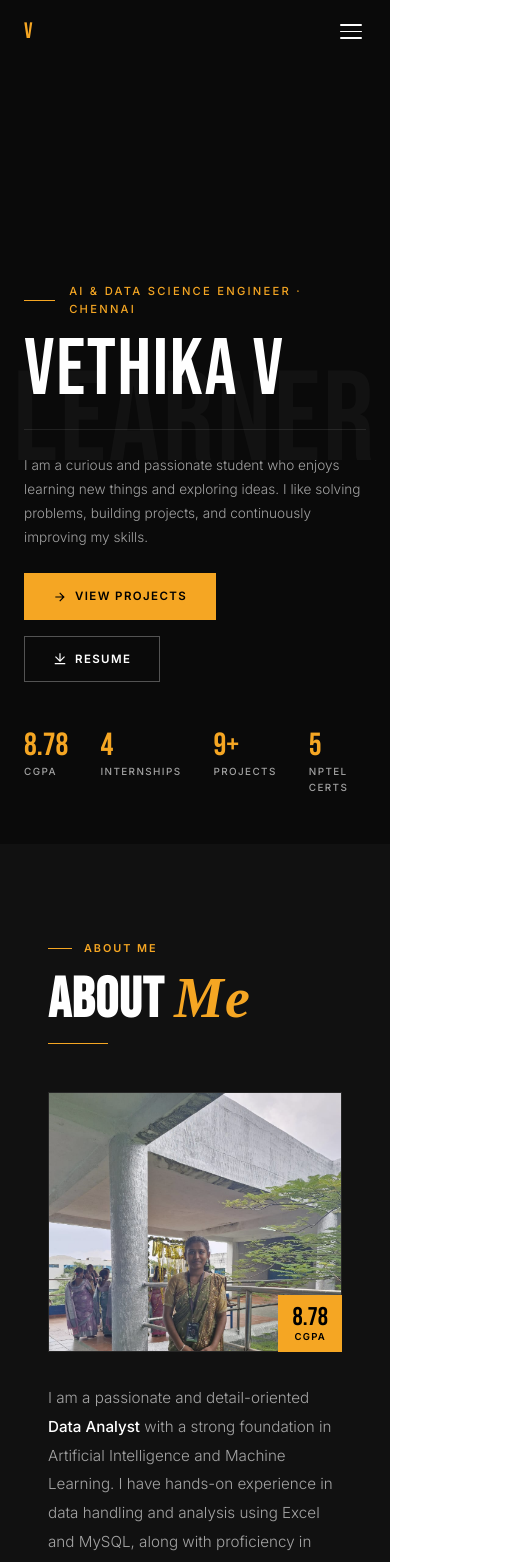
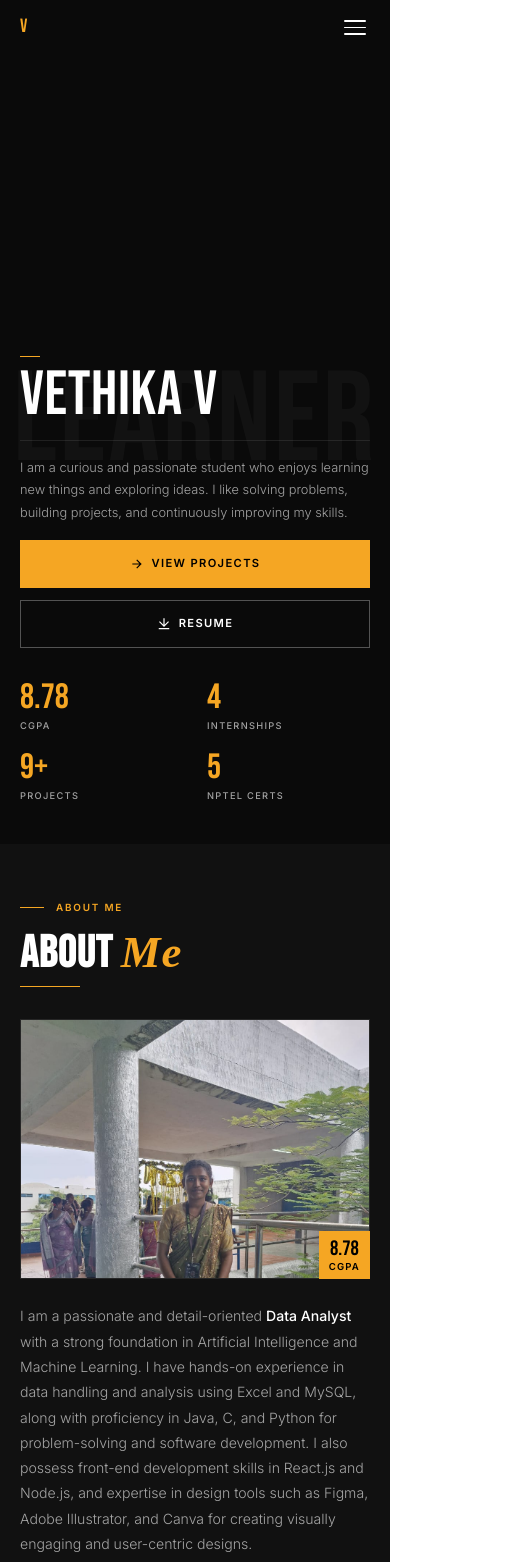
Before and after one commit to VethikaV/B-Y_Portfolio, a React (Vite) app in the folder portfolio/: page / in a window 390 px wide. Shown: the top 1562 px of the page, 529 px wide, since content can reach past the window. Built offline with nearby package versions, Linux system fonts and the light colour scheme; a web font is replaced by a local one.

Commit message:
added new changes

```diff
--- a/portfolio/src/components/CSS/style.css
+++ b/portfolio/src/components/CSS/style.css
@@ -35,12 +35,8 @@ body {
 }
 
 /* ============================================================
-   NAVBAR  ← THE FIX
-   The white box was caused by the bare <nav> element getting
-   a default browser background. We now control every element.
+   NAVBAR
    ============================================================ */
-
-/* Reset ALL possible default styles that could cause white box */
 nav, nav * { background: none; border: none; outline: none; }
 
 .navbar {
@@ -52,7 +48,6 @@ nav, nav * { background: none; border: none; outline: none; }
   align-items: center;
   justify-content: space-between;
   padding: 0 3rem;
-  /* fully transparent on load */
   background: transparent !important;
   border-bottom: 1px solid transparent;
   transition: background 0.4s ease, border-color 0.4s ease;
@@ -65,7 +60,6 @@ nav, nav * { background: none; border: none; outline: none; }
   border-bottom-color: var(--border-faint);
 }
 
-/* Logo */
 .navbar__logo {
   font-family: var(--bebas);
   font-size: 1.4rem;
@@ -78,7 +72,6 @@ nav, nav * { background: none; border: none; outline: none; }
   z-index: 2;
 }
 
-/* Nav container */
 .navbar__nav {
   display: flex;
   align-items: center;
@@ -113,7 +106,6 @@ nav, nav * { background: none; border: none; outline: none; }
 
 .navbar__links li button:hover { color: var(--gold); }
 
-/* Hamburger toggle */
 .navbar__toggle {
   display: none;
   flex-direction: column;
@@ -231,14 +223,17 @@ nav, nav * { background: none; border: none; outline: none; }
   border: 1.5px solid var(--gold);
 }
 .hero__btn--gold:hover { background: #e09510; border-color: #e09510; transform: translateY(-1px); }
-
 .hero__btn--outline {
   background: transparent; color: var(--white);
   border: 1.5px solid rgba(255,255,255,0.3);
 }
 .hero__btn--outline:hover { border-color: var(--gold); color: var(--gold); transform: translateY(-1px); }
 
-.hero__stats { display: flex; gap: 3rem; animation: fadeUp 0.7s 0.3s ease both; margin-top: 3rem; }
+.hero__stats {
+  display: flex; gap: 3rem;
+  animation: fadeUp 0.7s 0.3s ease both;
+  margin-top: 3rem;
+}
 .hero__stat-num {
   font-family: var(--bebas); font-size: 2.8rem;
   color: var(--gold); line-height: 1; display: block;
@@ -276,7 +271,7 @@ section { padding: var(--section-pad); }
 .s-rule { width: 60px; height: 1px; background: var(--gold); margin-bottom: 3rem; }
 
 /* ============================================================
-   ABOUT PAGE
+   ABOUT
    ============================================================ */
 .about-section {
   background: var(--black-mid);
@@ -285,7 +280,6 @@ section { padding: var(--section-pad); }
 .about-inner { max-width: var(--max-w); margin: 0 auto; }
 .about-header { margin-bottom: 0; }
 
-/* Photo + Bio two-column */
 .about-top-grid {
   display: grid;
   grid-template-columns: 280px 1fr;
@@ -342,7 +336,6 @@ section { padding: var(--section-pad); }
 
 .about-skills-grid { display: grid; grid-template-columns: 1fr 1fr; gap: 8px; }
 
-/* Skill tags */
 .s-tag {
   border: 1px solid var(--white-faint); padding: 9px 14px;
   font-size: 0.78rem; font-weight: 400; color: var(--white-muted);
@@ -352,7 +345,6 @@ section { padding: var(--section-pad); }
 .s-tag:hover { border-color: var(--gold); color: var(--white); }
 .s-tag-dot { width: 5px; height: 5px; background: var(--gold); flex-shrink: 0; }
 
-/* Education block */
 .about-block { margin-bottom: 4rem; }
 .about-block-header { margin-bottom: 0; }
 .about-block-title {
@@ -382,7 +374,6 @@ section { padding: var(--section-pad); }
   letter-spacing: 0.08em; padding: 2px 10px; margin-top: 6px;
 }
 
-/* Internship cards */
 .internship-list { display: flex; flex-direction: column; gap: 1px; }
 
 .internship-item {
@@ -432,7 +423,7 @@ section { padding: var(--section-pad); }
   line-height: 0.9; color: var(--white); letter-spacing: 0.02em; margin-bottom: 1rem;
 }
 .project__grid {
-  display: grid; grid-template-columns: repeat(3,1fr);
+  display: grid; grid-template-columns: repeat(3, 1fr);
   gap: 1px; margin-top: 2.5rem;
 }
 .project__card {
@@ -546,33 +537,169 @@ ol.achievement__list li::before {
 }
 
 /* ============================================================
-   RESPONSIVE
+   RESPONSIVE — TABLET  (≤ 900px)
    ============================================================ */
 @media (max-width: 900px) {
+
+  :root { --section-pad: 4.5rem 2rem; }
+
+  /* Navbar */
   .navbar { padding: 0 1.5rem; }
+
+  /* Hero */
+  .hero.section { padding: 0 1.5rem 3rem; }
+  .hero__social { display: none; }
+  .hero__italic { font-size: clamp(1.6rem, 5vw, 3rem); }
+  .hero__big { font-size: clamp(4rem, 12vw, 10rem); }
+  .hero__stats { gap: 2rem; flex-wrap: wrap; }
+  .hero__stat-num { font-size: 2.4rem; }
+  .hero__meta { flex-direction: column; align-items: flex-start; gap: 1.25rem; }
+  .hero__ctas { width: 100%; }
+  .hero__btn { flex: 1; justify-content: center; }
+
+  /* About */
   .about-top-grid { grid-template-columns: 1fr; gap: 2rem; }
-  .about-photo { height: 260px; }
+  .about-photo {
+    width: 100%;
+    height: 300px;
+    object-position: center 20%;
+  }
   .about-skills-grid { grid-template-columns: 1fr 1fr; }
-  .project__grid { grid-template-columns: 1fr 1fr; }
-  .hero__social { display: none; }
-  .hero.section { padding: 0 1.5rem 3rem; }
-  section { padding: 4rem 1.5rem; }
+
+  /* Projects */
+  .project__grid { grid-template-columns: 1fr 1fr; gap: 1px; }
+
 }
 
-@media (max-width: 640px) {
+/* ============================================================
+   RESPONSIVE — MOBILE  (≤ 480px)
+   ============================================================ */
+@media (max-width: 480px) {
+
+  :root { --section-pad: 3.5rem 1.25rem; }
+
+  /* Navbar */
+  .navbar { padding: 0 1.25rem; height: 56px; }
+  .navbar__logo { font-size: 1.2rem; }
   .navbar__toggle { display: flex; }
   .navbar__nav { display: none; }
+
+  /* Mobile menu drawer */
   .navbar__nav--open {
     display: flex;
     position: fixed;
-    top: 64px; left: 0; right: 0;
-    background: rgba(10, 10, 10, 0.98) !important;
+    top: 56px; left: 0; right: 0;
+    background: rgba(10, 10, 10, 0.99) !important;
     border-bottom: 1px solid var(--border-faint);
-    padding: 1.5rem 2rem;
+    padding: 1.75rem 1.25rem;
+    z-index: 9998;
   }
-  .navbar__nav--open .navbar__links { flex-direction: column; gap: 1.5rem; width: 100%; }
-  .project__grid { grid-template-columns: 1fr; }
-  .about-skills-grid { grid-template-columns: 1fr; }
-  .hero__stats { gap: 2rem; }
-  .hero__stat-num { font-size: 2rem; }
+  .navbar__nav--open .navbar__links {
+    flex-direction: column;
+    gap: 0;
+    width: 100%;
+  }
+  .navbar__nav--open .navbar__links li {
+    border-bottom: 1px solid var(--white-faint);
+  }
+  .navbar__nav--open .navbar__links li:last-child { border-bottom: none; }
+  .navbar__nav--open .navbar__links li button {
+    display: block;
+    width: 100%;
+    text-align: left;
+    padding: 1rem 0;
+    font-size: 0.85rem;
+    letter-spacing: 0.12em;
+    color: var(--white-muted);
+  }
+  .navbar__nav--open .navbar__links li button:hover { color: var(--gold); }
+
+  /* Hero */
+  .hero.section {
+    padding: 0 1.25rem 2.5rem;
+    min-height: 100svh;
+    justify-content: flex-end;
+  }
+  .hero__eyebrow {
+    font-size: 0.62rem;
+    letter-spacing: 0.12em;
+    margin-bottom: 0.75rem;
+  }
+  .hero__eyebrow::before { width: 20px; }
+  .hero__italic { font-size: clamp(1.4rem, 7vw, 2.2rem); margin-bottom: -0.3rem; }
+  .hero__big   { font-size: clamp(3.2rem, 16vw, 5.5rem); letter-spacing: 0.01em; }
+  .hero__name-block { margin-bottom: 1rem; }
+  .hero__meta {
+    flex-direction: column;
+    align-items: flex-start;
+    gap: 1rem;
+    padding-top: 1rem;
+    margin-top: 1rem;
+  }
+  .hero__desc { font-size: 0.8rem; max-width: 100%; }
+  .hero__ctas { flex-direction: column; width: 100%; gap: 0.75rem; }
+  .hero__btn { width: 100%; justify-content: center; padding: 14px 20px; font-size: 0.7rem; }
+  .hero__stats {
+    display: grid;
+    grid-template-columns: 1fr 1fr;
+    gap: 1rem 1.5rem;
+    margin-top: 2rem;
+    width: 100%;
+  }
+  .hero__stat { display: flex; flex-direction: column; gap: 2px; }
+  .hero__stat-num { font-size: 2.2rem; }
+  .hero__stat-label { font-size: 0.58rem; }
+
+  /* Section headings */
+  .s-title { font-size: clamp(2.8rem, 10vw, 5rem); margin-bottom: 0.75rem; }
+  .s-eyebrow { font-size: 0.62rem; }
+  .s-rule { margin-bottom: 2rem; }
+
+  /* About */
+  .about-top-grid { grid-template-columns: 1fr; gap: 1.5rem; margin-bottom: 3rem; }
+  .about-photo {
+    width: 100%; height: 260px;
+    object-position: center 15%;
+  }
+  .about-photo-badge { padding: 8px 10px; }
+  .about-photo-badge-num { font-size: 1.3rem; }
+  .about-bio { font-size: 0.88rem; line-height: 1.8; margin-bottom: 1.5rem; }
+  .about-skills-grid { grid-template-columns: 1fr; gap: 6px; }
+  .s-tag { font-size: 0.75rem; padding: 8px 12px; }
+  .about-block { margin-bottom: 3rem; }
+  .about-block-title { font-size: clamp(2rem, 8vw, 3.5rem); }
+
+  /* Education */
+  .edu-row { flex-direction: column; gap: 0.4rem; padding: 1rem 0; }
+  .edu-yr { min-width: unset; font-size: 0.7rem; padding-top: 0; }
+  .edu-info h4 { font-size: 0.88rem; }
+
+  /* Internships */
+  .internship-item { padding: 1.25rem; }
+  .internship-item-head { flex-direction: column; gap: 0.5rem; }
+  .internship-item-role { font-size: 0.92rem; }
+  .internship-item-date { align-self: flex-start; }
+  .internship-item p { font-size: 0.8rem; }
+
+  /* Projects */
+  .project__grid { grid-template-columns: 1fr; gap: 1px; }
+  .project__title { font-size: clamp(2.8rem, 10vw, 5rem); }
+  .project__card { padding: 1.25rem; }
+  .project__card h3 { font-size: 0.92rem; }
+  .project__card p { font-size: 0.78rem; }
+
+  /* Achievements */
+  .achievement > h2 { font-size: clamp(2.8rem, 10vw, 5rem); }
+  .achievement__list li { padding: 0.85rem 1rem; font-size: 0.78rem; }
+  .achievement__list li::before { min-width: 18px; height: 18px; }
+
+  /* Contact */
+  .hc { font-size: clamp(2.8rem, 10vw, 5rem); margin-bottom: 1.5rem; }
+  .contact-link, .contact-detail {
+    padding: 1rem 1.25rem;
+    font-size: 0.82rem;
+    gap: 1rem;
+  }
+  .icon { font-size: 1.1rem; }
+
 }
--- a/portfolio/src/components/home.jsx
+++ b/portfolio/src/components/home.jsx
@@ -33,7 +33,7 @@ const Home = () => {
 
         {/* Eyebrow */}
         <div className="hero__eyebrow">
-          AI &amp; Data Science Engineer · Chennai
+
         </div>
 
         {/* Name block */}
--- a/portfolio/src/components/project.jsx
+++ b/portfolio/src/components/project.jsx
@@ -29,6 +29,27 @@ const Project = () => {
               View on GitHub
             </a>
           </div>
+          {/* Clarity Vision */}
+<div className="project__card">
+  <h3>Clarity Vision</h3>
+  <p>
+    An AI-powered healthcare system that analyzes medical images, reports, and clinical data
+    to assist in early detection of cancer and autoimmune diseases using machine learning,
+    deep learning, and OCR technologies.
+  </p>
+  <ul>
+    <li><b>Tech Stack:</b> Python (Flask), CNN, Scikit-learn, OpenCV, Tesseract OCR, Deep Translator</li>
+    <li><b>Features:</b> Blood cancer image classification, OCR-based report analysis, disease prediction, clinical recommendations</li>
+  </ul>
+  <a
+    href="https://github.com/VethikaV/Clarity_Vision.git"
+    target="_blank"
+    rel="noopener noreferrer"
+    className="project__link"
+  >
+    View on GitHub
+  </a>
+</div>
 
           {/* Claims Fraud Detection */}
           <div className="project__card">
```
